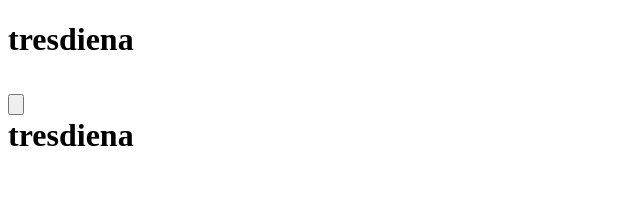
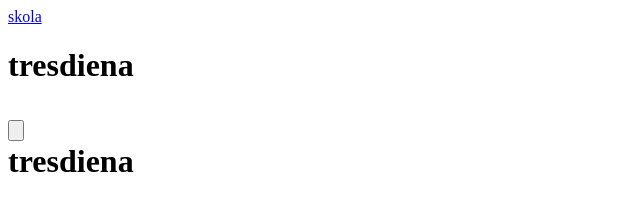
Before and after one commit to ghugoe/TestWeb, a plain HTML site: page index.html in a window 1280 px wide. Shown: the whole page, without its empty margins (0-640 px from the left). Drawn offline with Linux system fonts and the light colour scheme.

Commit message:
meginajums

```diff
--- a/index.html
+++ b/index.html
@@ -11,6 +11,7 @@ and open the template in the editor.
         <meta name="viewport" content="width=device-width, initial-scale=1.0">
     </head>
     <body>
+        <a href="skola.html">skola</a>
         <h1> tresdiena <h1> <input type="submit" value="" />
         <div>tresdiena</div>
 
```
